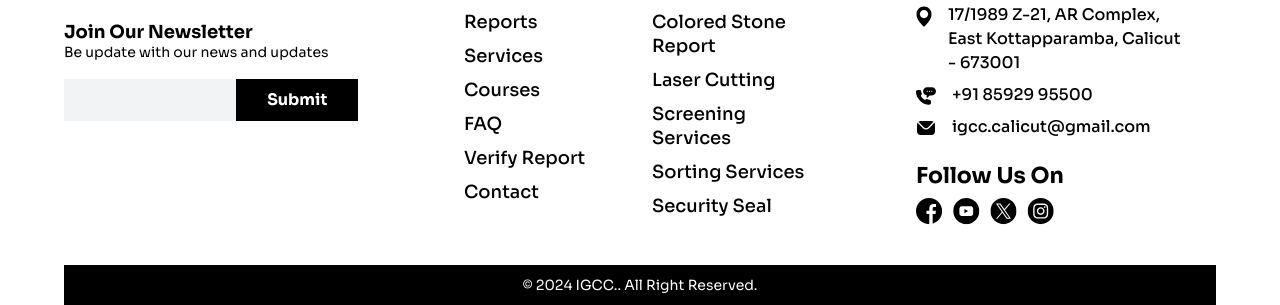
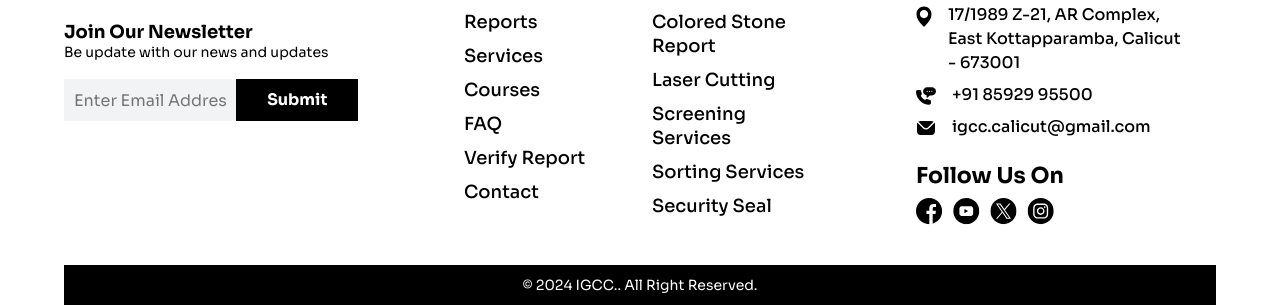
Before and after one commit to minhajm12/igcc-live, a PHP site: page / in a window 1280 px wide. Shown: the part 4639-4944 px from the top of the page. Run offline with PHP 8.4, Linux system fonts and the light colour scheme.

Commit message:
input place holder change

```diff
--- a/about.html
+++ b/about.html
@@ -309,7 +309,7 @@
                             <p>Be update with our news and updates</p>
                             <form action="" class="d-flex align-items-center mt-3">
                                 <div class="input-div">
-                                    <input type="mail" class="newsletter-input">
+                                    <input type="mail" class="newsletter-input" placeholder="Enter Email Address">
                                 </div>
                                 <button class="main-btn">Submit</button>
                             </form>
--- a/contact.html
+++ b/contact.html
@@ -229,7 +229,7 @@
                             <p>Be update with our news and updates</p>
                             <form action="" class="d-flex align-items-center mt-3">
                                 <div class="input-div">
-                                    <input type="mail" class="newsletter-input">
+                                    <input type="mail" class="newsletter-input" placeholder="Enter Email Address">
                                 </div>
                                 <button class="main-btn">Submit</button>
                             </form>
--- a/course.html
+++ b/course.html
@@ -248,7 +248,7 @@
                             <p>Be update with our news and updates</p>
                             <form action="" class="d-flex align-items-center mt-3">
                                 <div class="input-div">
-                                    <input type="mail" class="newsletter-input">
+                                    <input type="mail" class="newsletter-input" placeholder="Enter Email Address">
                                 </div>
                                 <button class="main-btn">Submit</button>
                             </form>
--- a/faq.html
+++ b/faq.html
@@ -202,7 +202,7 @@
                             <p>Be update with our news and updates</p>
                             <form action="" class="d-flex align-items-center mt-3">
                                 <div class="input-div">
-                                    <input type="mail" class="newsletter-input">
+                                    <input type="mail" class="newsletter-input" placeholder="Enter Email Address">
                                 </div>
                                 <button class="main-btn">Submit</button>
                             </form>
--- a/inc/footer.php
+++ b/inc/footer.php
@@ -13,7 +13,7 @@
                         <p>Be update with our news and updates</p>
                         <form action="" class="d-flex align-items-center mt-3">
                             <div class="input-div">
-                                <input type="mail" class="newsletter-input">
+                                <input type="mail" class="newsletter-input" placeholder="Enter Email Address">
                             </div>
                             <button class="main-btn">Submit</button>
                         </form>
--- a/index.html
+++ b/index.html
@@ -438,7 +438,7 @@
                             <p>Be update with our news and updates</p>
                             <form action="" class="d-flex align-items-center mt-3">
                                 <div class="input-div">
-                                    <input type="mail" class="newsletter-input">
+                                    <input type="mail" class="newsletter-input" placeholder="Enter Email Address">
                                 </div>
                                 <button class="main-btn">Submit</button>
                             </form>
--- a/reports.html
+++ b/reports.html
@@ -259,7 +259,7 @@
                             <p>Be update with our news and updates</p>
                             <form action="" class="d-flex align-items-center mt-3">
                                 <div class="input-div">
-                                    <input type="mail" class="newsletter-input">
+                                    <input type="mail" class="newsletter-input" placeholder="Enter Email Address">
                                 </div>
                                 <button class="main-btn">Submit</button>
                             </form>
--- a/services.html
+++ b/services.html
@@ -208,7 +208,7 @@
                             <p>Be update with our news and updates</p>
                             <form action="" class="d-flex align-items-center mt-3">
                                 <div class="input-div">
-                                    <input type="mail" class="newsletter-input">
+                                    <input type="mail" class="newsletter-input" placeholder="Enter Email Address">
                                 </div>
                                 <button class="main-btn">Submit</button>
                             </form>
--- a/verify-report.html
+++ b/verify-report.html
@@ -157,7 +157,7 @@
                             <p>Be update with our news and updates</p>
                             <form action="" class="d-flex align-items-center mt-3">
                                 <div class="input-div">
-                                    <input type="mail" class="newsletter-input">
+                                    <input type="mail" class="newsletter-input" placeholder="Enter Email Address">
                                 </div>
                                 <button class="main-btn">Submit</button>
                             </form>
```
